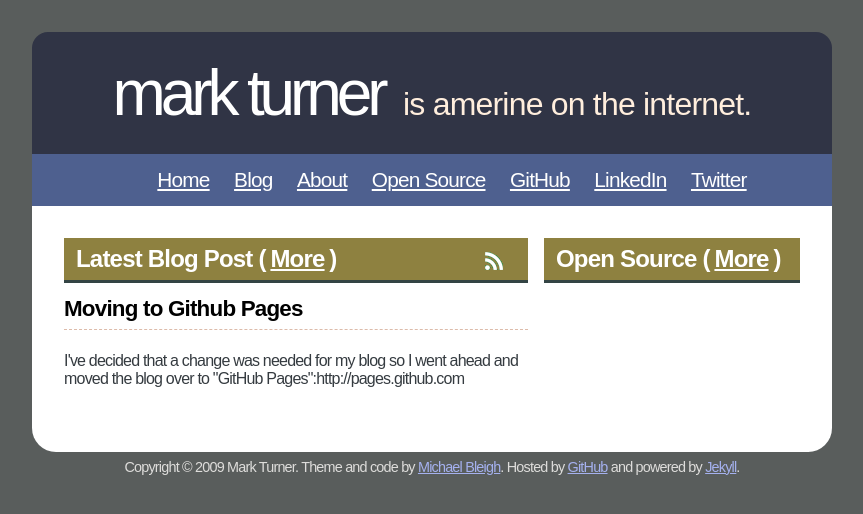
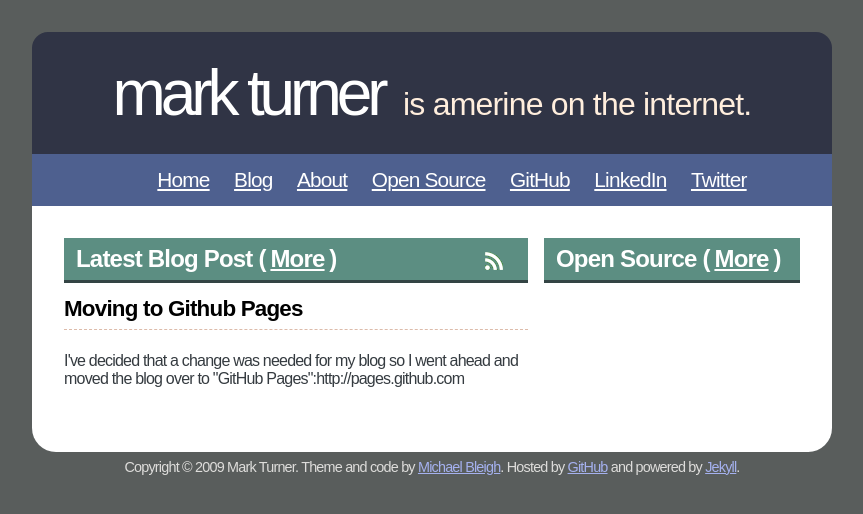
Before and after one commit to amerine/amerine.github.com, a Jekyll site: the page built from index.html, in a window 1280 px wide. Shown: the top 514 px of the page, without its empty margins (208-1071 px from the left). Built offline with Jekyll 4.4.1, drawn with Linux system fonts in a browser that asks for light colours.

Commit message:
More style tweaks

```diff
--- a/stylesheets/master.css
+++ b/stylesheets/master.css
@@ -93,7 +93,7 @@ a:visited {
 }
 
 span.date {
-  background: #8e8140;
+  background: #5c8e82;
   display: block;
   padding: 0.4em 0.6em 0.3em;
   font-weight: bold;
@@ -174,7 +174,7 @@ div.related {
 }
 
 #content .home_box h2 {
-  background: #8e8140;
+  background: #5c8e82;
   padding: 0.3em 0.5em;
   border-bottom: 3px solid #344;
   margin-bottom: 0em;
```
